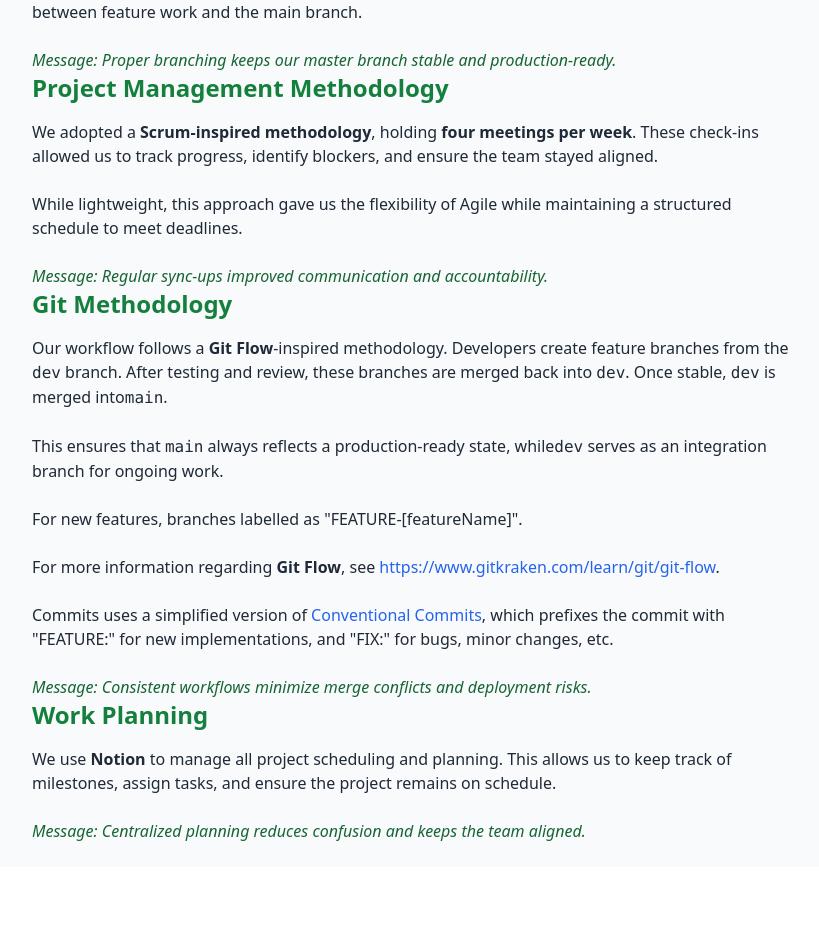
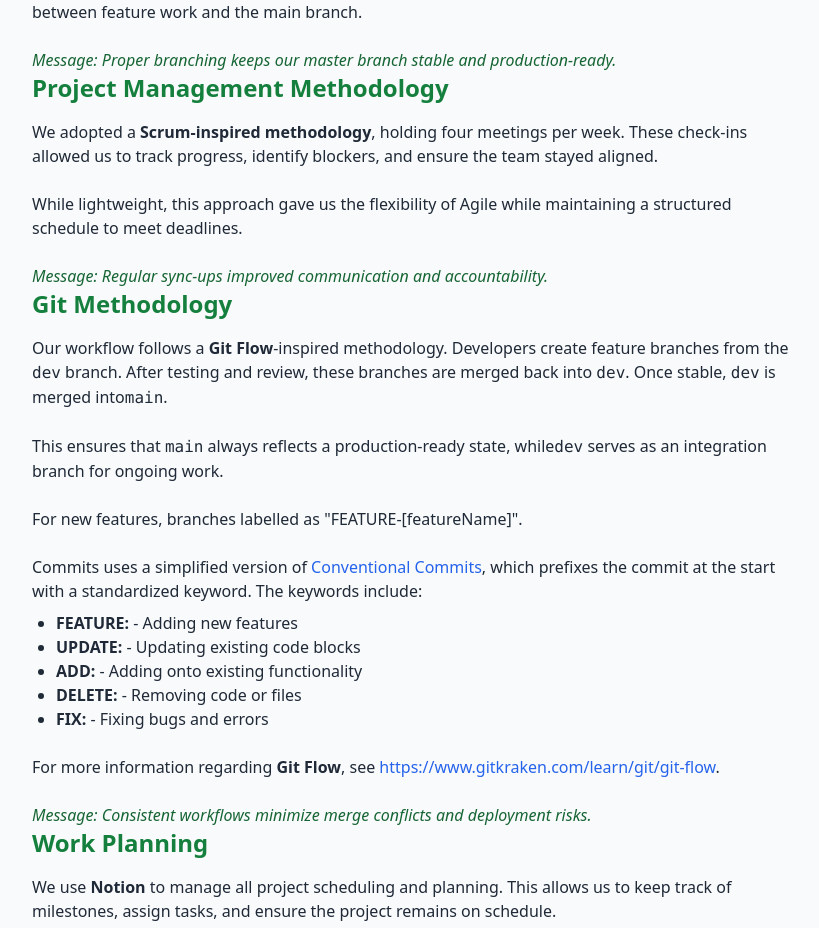
Before and after one commit to Weppman/SDP-DocumentationSite, a React (Create React App) app: page /methodology in a window 1280 px wide. Shown: the part 424-1352 px from the top of the page, without its empty margins (224-1043 px from the left). Before the commit the page ends 1291 px from the top, so only its background shows below. Built offline with nearby package versions, Linux system fonts and the light colour scheme.

Commit message:
FIX: clarified full conventional commits system

```diff
--- a/src/pages/Methodology.js
+++ b/src/pages/Methodology.js
@@ -18,7 +18,7 @@ function Methodology() {
       <h2 className="text-2xl font-bold text-green-700 mb-4">Project Management Methodology</h2>
       <p className="mb-6">
         We adopted a <strong>Scrum-inspired methodology</strong>, holding
-        <strong> four meetings per week</strong>. These check-ins allowed us to track progress,
+        four meetings per week. These check-ins allowed us to track progress,
         identify blockers, and ensure the team stayed aligned.
       </p>
       <p className="mb-6">
@@ -44,6 +44,23 @@ function Methodology() {
         For new features, branches labelled as "FEATURE-[featureName]".
       </p>
       <p className="mb-6">
+        Commits uses a simplified version of <a
+          href="https://www.conventionalcommits.org/en/v1.0.0/"
+          className="text-blue-600 hover:underline hover:text-blue-800 transition-colors"
+          target="_blank"
+          rel="noopener noreferrer"
+        >
+          Conventional Commits
+        </a>, which prefixes the commit at the start with a standardized keyword. The keywords include:
+        <ul className="list-disc ml-6 mt-2">
+          <li><strong>FEATURE:</strong> - Adding new features</li>
+          <li><strong>UPDATE:</strong> - Updating existing code blocks</li>
+          <li><strong>ADD:</strong> - Adding onto existing functionality</li>
+          <li><strong>DELETE:</strong> - Removing code or files</li>
+          <li><strong>FIX:</strong> - Fixing bugs and errors</li>
+        </ul>
+      </p>
+      <p className="mb-6">
         For more information regarding <strong>Git Flow</strong>, see <a
           href="https://www.gitkraken.com/learn/git/git-flow"
           className="text-blue-600 hover:underline hover:text-blue-800 transition-colors"
@@ -53,17 +70,7 @@ function Methodology() {
           https://www.gitkraken.com/learn/git/git-flow
         </a>.
       </p>
-      <p className="mb-6">
-        Commits uses a simplified version of <a
-          href="https://www.conventionalcommits.org/en/v1.0.0/"
-          className="text-blue-600 hover:underline hover:text-blue-800 transition-colors"
-          target="_blank"
-          rel="noopener noreferrer"
-        >
-          Conventional Commits
-        </a>, which prefixes the commit with
-        "FEATURE:" for new implementations, and "FIX:" for bugs, minor changes, etc.
-      </p>
+
       <p className="italic text-green-800">
         Message: Consistent workflows minimize merge conflicts and deployment risks.
       </p>
```
